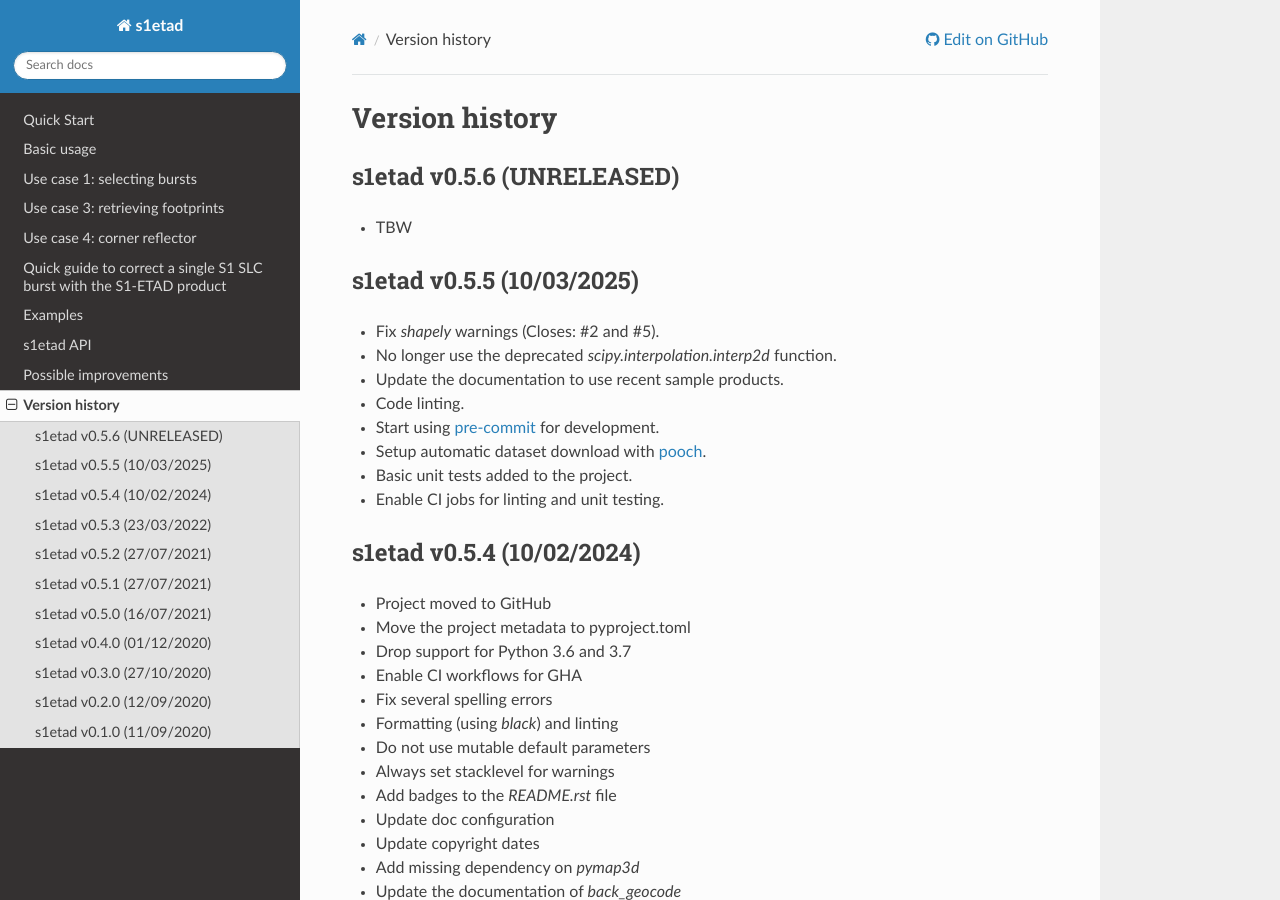
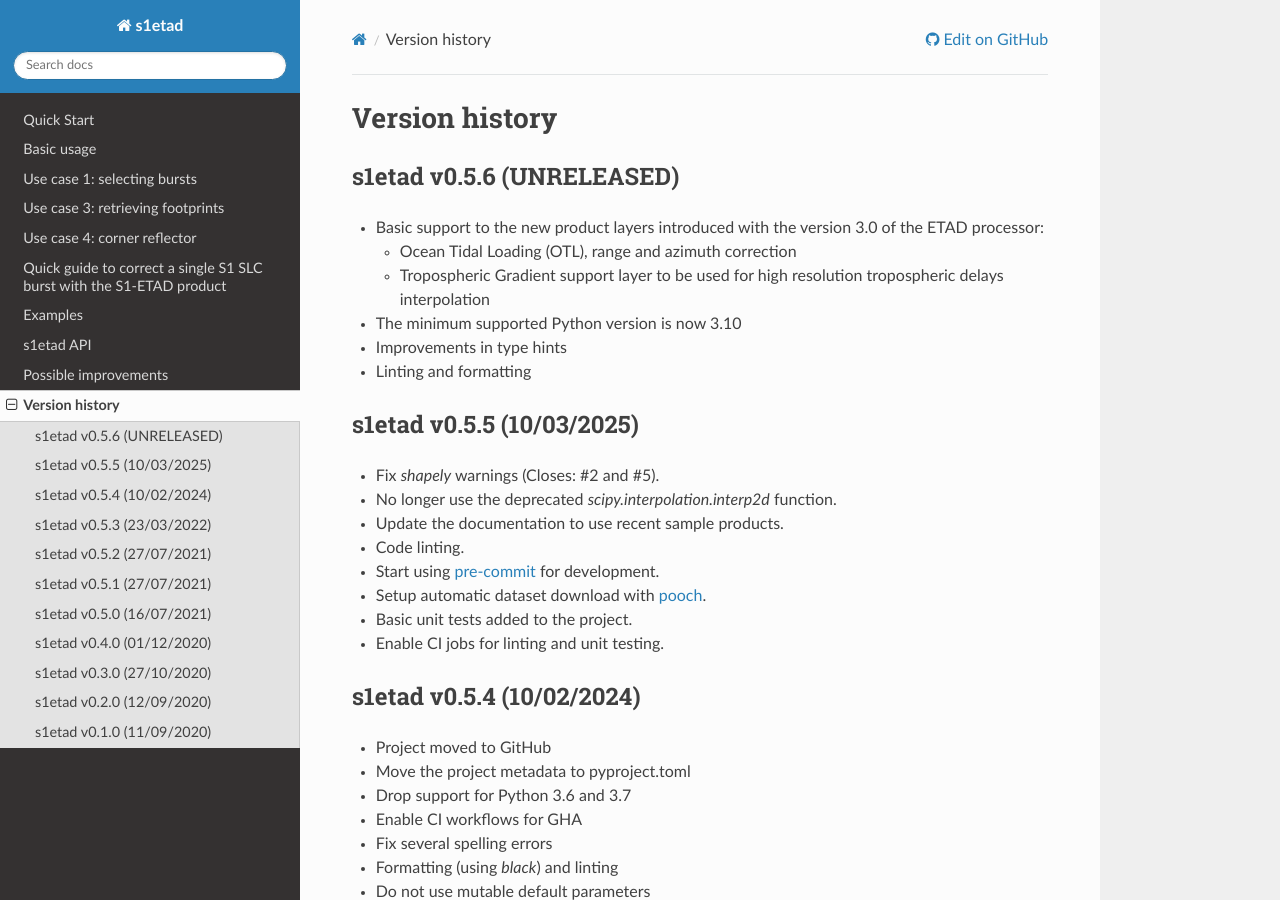
Before and after one commit to s1tools/s1-etad, a Sphinx documentation site: the page built from docs/news.rst, in a window 1280 px wide and 900 px high. Built offline with Sphinx 7.4.7 and the Read the Docs theme 3.1.0, drawn with Linux system fonts in a browser that asks for light colours; pages that are not in the unit, such as notebooks, are missing from menus.

Commit message:
Update changlog file

```diff
--- a/CHANGELOG.rst
+++ b/CHANGELOG.rst
@@ -4,7 +4,16 @@ Version history
 s1etad v0.5.6 (UNRELEASED)
 --------------------------
 
-* TBW
+* Basic support to the new product layers introduced with the version 3.0
+  of the ETAD processor:
+
+  - Ocean Tidal Loading (OTL), range and azimuth correction
+  - Tropospheric Gradient support layer to be used for high resolution
+    tropospheric delays interpolation
+
+* The minimum supported Python version is now 3.10
+* Improvements in type hints
+* Linting and formatting
 
 
 s1etad v0.5.5 (10/03/2025)
--- a/docs/spelling_wordlist.txt
+++ b/docs/spelling_wordlist.txt
@@ -50,6 +50,8 @@ Subpackages
 sumOfCorrectionsAz
 sumOfCorrectionsRg
 swathID
+Tropospheric
+tropospheric
 toml
 vh
 xml
```
